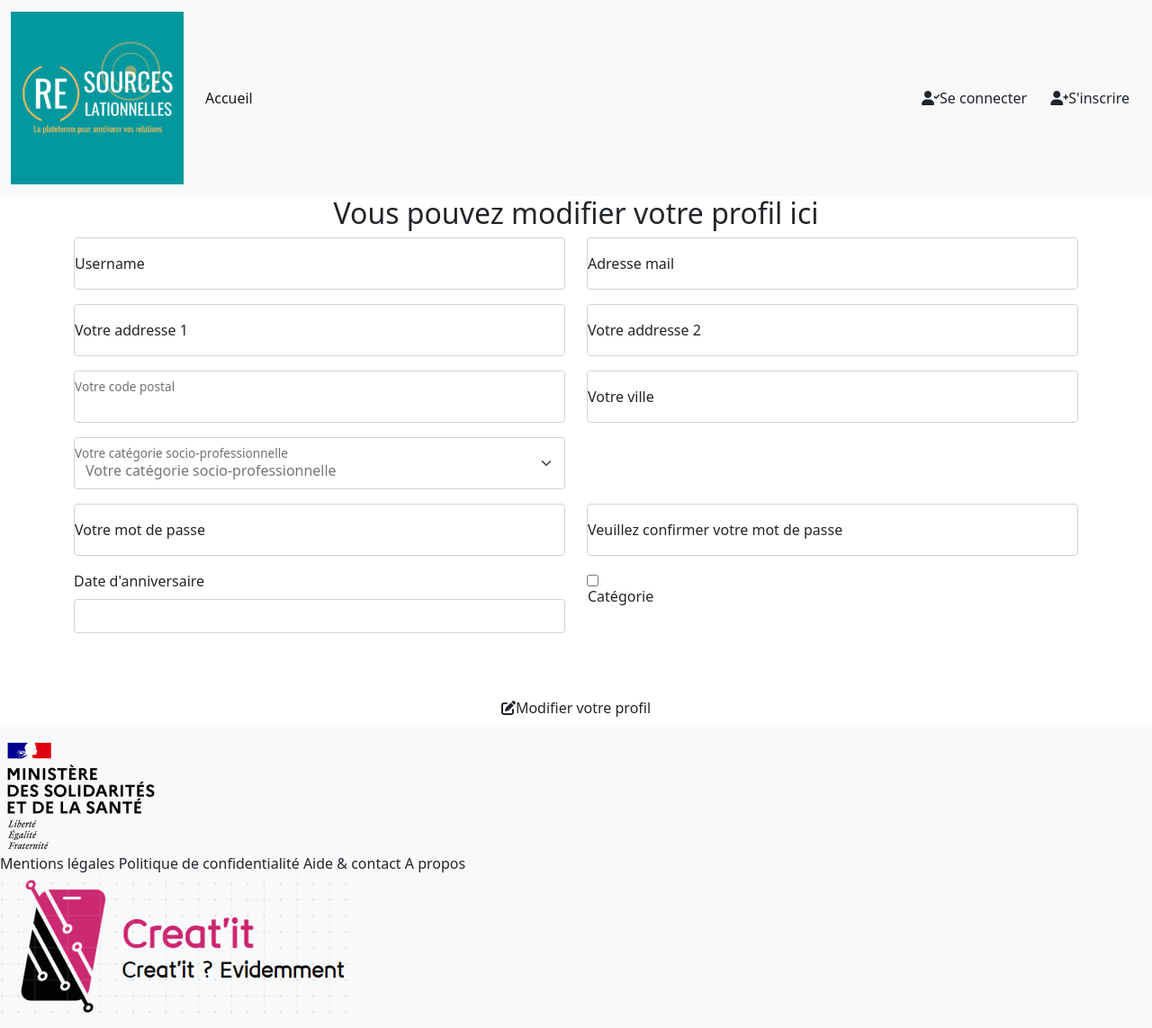
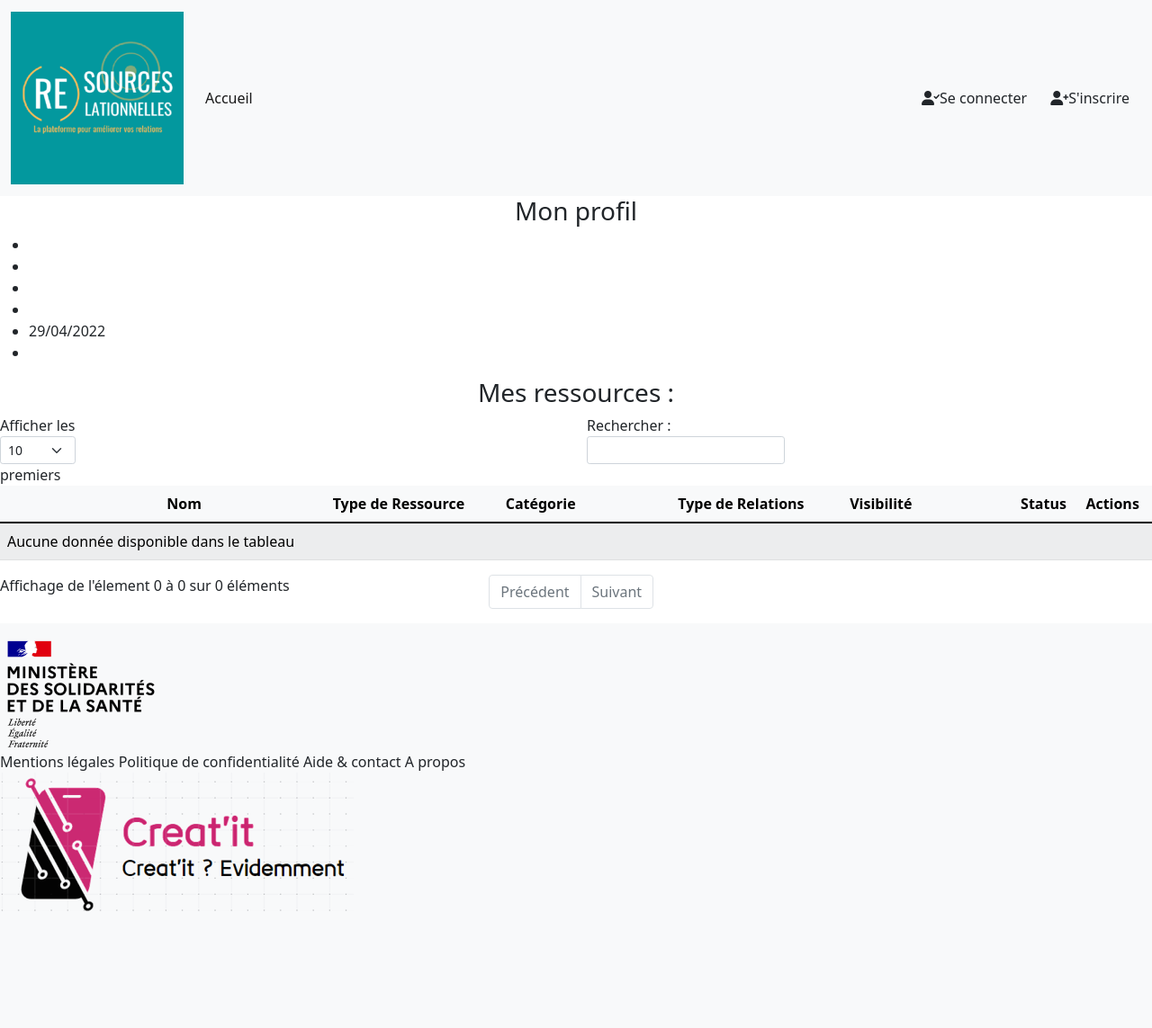
Before and after one commit to DUSSARTLuke/Ressources_Relationnelles, a Symfony app: template templates/pages/user/view.html.twig in a window 1280 px wide. Shown: the whole page at 90% size. After the commit the page ends 1013 px from the top, so only its background shows below. Run offline with Twig, Linux system fonts and the light colour scheme; the template is opened without the code that fills it, so the values that code supplies are empty; form fields are guessed from the names that the template uses; some libraries are stand-ins or nearby versions.

Commit message:
avancement profil view

```diff
--- a/assets/styles/app.scss
+++ b/assets/styles/app.scss
@@ -11,3 +11,4 @@
 @import "components/ressource";
 @import "components/form";
 @import "components/list";
+@import "components/user";
--- a/templates/includes/commons/navbar.html.twig
+++ b/templates/includes/commons/navbar.html.twig
@@ -64,8 +64,10 @@
                             <i class="fa-solid fa-user"></i> Profil
                         </button>
                         <ul class="dropdown-menu">
+                            <li><a class="dropdown-item" href="{{ path('profil_view', {'id': app.user.id}) }}">Voir
+                                    votre profil</a></li>
                             <li><a class="dropdown-item" href="{{ path('profil_edit', {'id': app.user.id}) }}">Modifier
-                                    le profil</a></li>
+                                    votre profil</a></li>
                             <li><a class="dropdown-item" href="{{ path('app_logout') }}">Déconnexion</a></li>
                         </ul>
                     </div>
--- a/templates/pages/user/view.html.twig
+++ b/templates/pages/user/view.html.twig
@@ -4,81 +4,125 @@
     Votre profil
 {% endblock %}
 
+{% block stylesheets %}
+    <link href="https://cdn.datatables.net/1.11.4/css/dataTables.bootstrap5.min.css">
+    <link href="https://cdnjs.cloudflare.com/ajax/libs/twitter-bootstrap/5.0.1/css/bootstrap.min.css">
+{% endblock %}
 
+{% block javascripts %}
+    <script src="https://code.jquery.com/jquery-3.5.1.js"></script>
+    <script src="https://cdn.datatables.net/1.11.4/js/jquery.dataTables.min.js"></script>
+    <script src="https://cdn.datatables.net/1.11.4/js/dataTables.bootstrap5.min.js"></script>
+    <script>
+        document.addEventListener('DOMContentLoaded', function () {
+            let table = new DataTable('#ressourcesList', {
+                language: {
+                    processing: "Traitement en cours...",
+                    search: "Rechercher&nbsp;:",
+                    lengthMenu: "Afficher les _MENU_ premiers",
+                    info: "Affichage de l'&eacute;lement _START_ &agrave; _END_ sur _TOTAL_ &eacute;l&eacute;ments",
+                    infoEmpty: "Affichage de l'&eacute;lement 0 &agrave; 0 sur 0 &eacute;l&eacute;ments",
+                    infoFiltered: "(filtr&eacute; de _MAX_ &eacute;l&eacute;ments au total)",
+                    infoPostFix: "",
+                    loadingRecords: "Chargement en cours...",
+                    zeroRecords: "Aucun &eacute;l&eacute;ment &agrave; afficher",
+                    emptyTable: "Aucune donnée disponible dans le tableau",
+                    paginate: {
+                        first: "Premier",
+                        previous: "Pr&eacute;c&eacute;dent",
+                        next: "Suivant",
+                        last: "Dernier"
+                    },
+                    aria: {
+                        sortAscending: ": activer pour trier la colonne par ordre croissant",
+                        sortDescending: ": activer pour trier la colonne par ordre décroissant"
+                    }
+                }
+            });
+        });
+    </script>
+{% endblock %}
 {% block body %}
-    <div class="container">
+    <div class="wrapper">
+        <div class="profil">
+            <h3 class="text-center"> Mon profil</h3>
+            <ul>
+                <li>{{ user.username }}</li>
+                <li>{{ user.address1 }}</li>
+                {% if(user.address2 !='') %}
+                    <li>{{ user.address2 }}</li>
+                {% endif %}
+                <li>{{ user.postalCode }}</li>
+                <li>{{ user.city }}</li>
+                <li>{{ user.birthday | date('d/m/Y')}}</li>
+                <li>{{ user.socialSituation }}</li>
+            </ul>
+        </div>
         <div>
-            <h2 class="text-center">Vous pouvez modifier votre profil ici</h2>
-
-            {{ form_start(form) }}
-            <div class="row">
-                <div class="form-floating mb-3 col-6">
-                    {{ form_widget(form.username, {'attr': {'placeholder': 'Votre username', 'class': 'form-control'}}) }}
-                    {{ form_label(form.username, 'Username') }}
-                </div>
-                <div class="form-floating mb-3 col-6">
-                    {{ form_widget(form.email, {'attr': {'placeholder': 'Votre adresse mail', 'class': 'form-control'}}) }}
-                    {{ form_label(form.email, 'Adresse mail') }}
-                </div>
-            </div>
-            <div class="row">
-                <div class="form-floating mb-3 col-6">
-                    {{ form_widget(form.address1, {'attr': {'placeholder': 'votre adresse 1', 'class': 'form-control'}}) }}
-                    {{ form_label(form.address1, 'Votre addresse 1') }}
-
-                </div>
-                <div class="form-floating mb-3 col-6">
-                    {{ form_widget(form.address2, {'attr': {'placeholder': 'Votre adresse 2', 'class': 'form-control'}}) }}
-                    {{ form_label(form.address2, 'Votre addresse 2') }}
-                </div>
-
-            </div>
-            <div class="row">
-                <div class="form-floating mb-3 col-6">
-                    {{ form_widget(form.postalCode, {'attr': {'class': 'form-control'}}) }}
-                    {{ form_label(form.postalCode, 'Votre code postal') }}
-                </div>
-
-                <div class="form-floating mb-3 col-6">
-                    {{ form_widget(form.city, {'attr': {'placeholder': 'Votre ville', 'class': 'form-control'}}) }}
-                    {{ form_label(form.city, 'Votre ville') }}
-                </div>
-
-            </div>
-            <div class="row">
-                <div class="form-floating mb-3 col-6">
-                    {{ form_widget(form.socialSituation, {'attr': {'placeholder': 'Votre catégorie socio-professionnelle', 'class': 'form-select'}}) }}
-                    {{ form_label(form.socialSituation, 'Votre catégorie socio-professionnelle') }}
-                </div>
-            </div>
-            <div class="row">
-                <div class="form-floating mb-3 col-6">
-                    {{ form_widget(form.password, {'attr': {'placeholder': 'Votre mot de passe', 'class': 'form-control'}}) }}
-                    {{ form_label(form.password, 'Votre mot de passe') }}
-                </div>
-                <div class="form-floating mb-3 col-6">
-                    {{ form_widget(form.confPassword, {'attr': {'placeholder': 'Veuillez confirmer votre mot de passe', 'class': 'form-control'}}) }}
-                    {{ form_label(form.confPassword, 'Veuillez confirmer votre mot de passe', {'label_attr' : {'class': 'form-check-label'}}) }}
-                </div>
-            </div>
-            <div class="row">
-                <div class="mb-3 col-6">
-                    {{ form_label(form.birthday, "Date d'anniversaire") }}
-                    {{ form_widget(form.birthday, { 'attr' :{ 'class': "form-control"}}) }}
-                </div>
-                <div class="form-floating mb-3 col-6">
-                    {{ form_widget(form.isRGPD, {'attr': {'placeholder': 'Veuillez choisir une catégorie', 'class': 'form-check-input'}}) }}
-                    {{ form_label(form.isRGPD, 'Catégorie', {'label_attr' : {'class': 'form-check-label'}}) }}
-                </div>
-
+            <h3 class="text-center"> Mes ressources : </h3>
+            <div class="table-responsive">
+                <table id="ressourcesList" class="table table-light table-striped">
+                    <thead>
+                    <tr>
+                        <th class="col-2"></th>
+                        <th class="col-2"> Nom</th>
+                        <th class="col-2"> Type de Ressource</th>
+                        <th class="col-2"> Catégorie</th>
+                        <th class="col-2"> Type de Relations</th>
+                        <th class="col-2"> Visibilité</th>
+                        <th class="col-2"> Status</th>
+                        <th class="col-4"> Actions</th>
+                    </tr>
+                    </thead>
+                    <tbody>
+                    {% for ressource in ressources %}
+                        <tr>
+                            <td>{{ loop.index }}</td>
+                            <td>{{ ressource.name }}</td>
+                            <td>{{ ressource.resourceType }}</td>
+                            <td>{{ ressource.category.name }}</td>
+                            <td>
+                                <ul class="table-list">
+                                    {% for relation in ressource.relationType %}
+                                        <li>{{ relation.name }}</li>
+                                    {% endfor %}
+                                </ul>
+                            </td>
+                            <td class="text-center">
+                                <span>{{ ressource.visibility }}</span>
+                            </td>
+                            {% if ressource.status == 'Supprimé' %}
+                                {% set classBadge = 'danger' %}
+                            {% elseif ressource.status == 'Publié' %}
+                                {% set classBadge = 'success' %}
+                            {% elseif ressource.status == 'En attente de validation' %}
+                                {% set classBadge = 'info' %}
+                            {% else %}
+                                {% set classBadge = 'primary' %}
+                            {% endif %}
+                            <td class="text-center">
+                                <span class="badge bg-{{ classBadge }}">{{ ressource.status }}</span>
+                            </td>
+                            <td class="td-button">
+                                {% if ressource.status == 'Supprimé' %}
+                                    <button class="btn btn-success" disabled><i
+                                                class="fa-solid fa-eye fa-2xs"></i></button>
+                                {% else %}
+                                    <div class="d-flex justify-content-around">
+                                        <a class="btn btn-success"
+                                           href="{{ path('ressources_consult', {'id': ressource.id}) }}"><i
+                                                    class="fa-solid fa-eye fa-2xs"></i></a>
+                                        <a class="btn btn-danger"
+                                           href="{{ path('ressources_deleteRes', {'id': ressource.id}) }}"><i
+                                                    class="fa-solid fa-trash-can fa-2xs"></i></a>
+                                    </div>
+                                {% endif %}
+                            </td>
+                        </tr>
+                    {% endfor %}
+                    </tbody>
+                </table>
             </div>
         </div>
-
-        <div class="mt-5 text-center">
-            <button type='submit' class='btn btn-res'><i class="fa-solid fa-pen-to-square"></i>Modifier votre profil
-            </button>
-        </div>
-        {{ form_end(form) }}
     </div>
-
 {% endblock %}
```
Also changed, not shown: assets/styles/components/user.scss (added, +17 -0 lines), src/Controller/UserController.php (+14 -5 lines), 1 other file.
